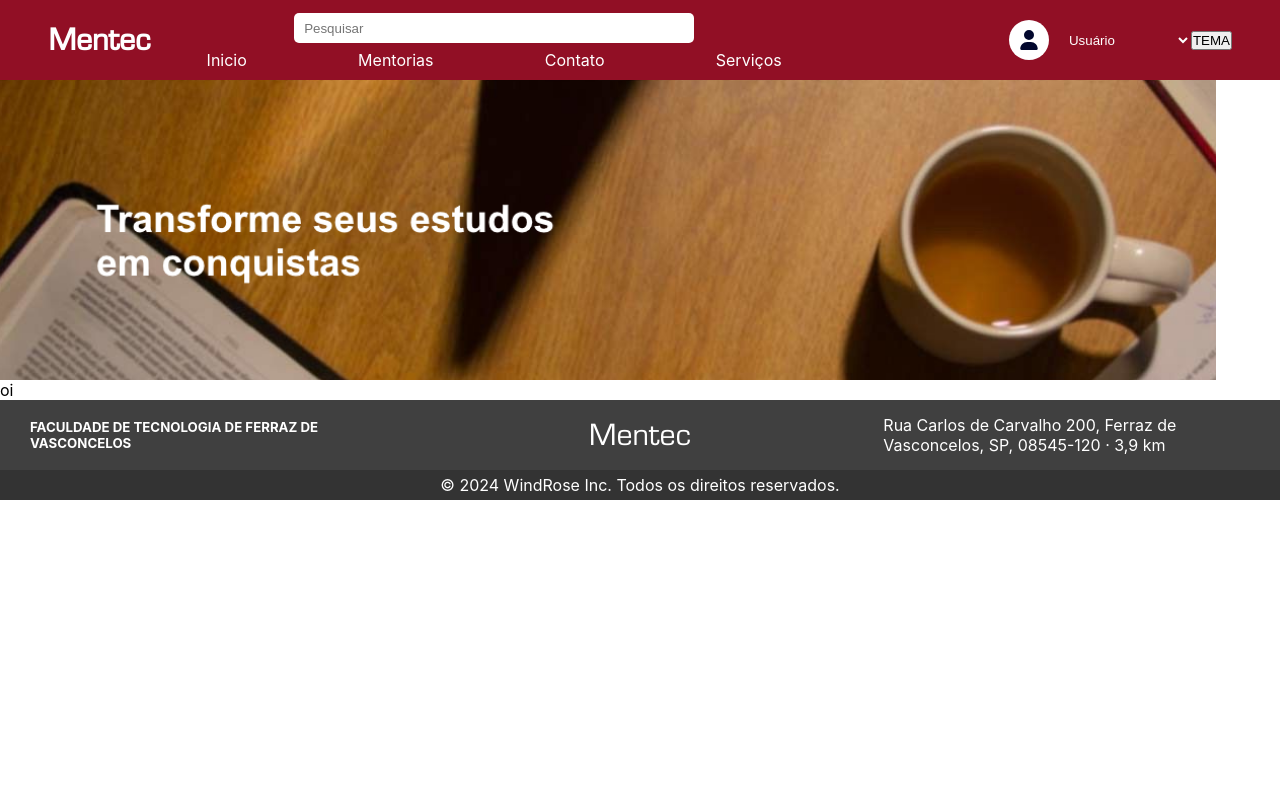
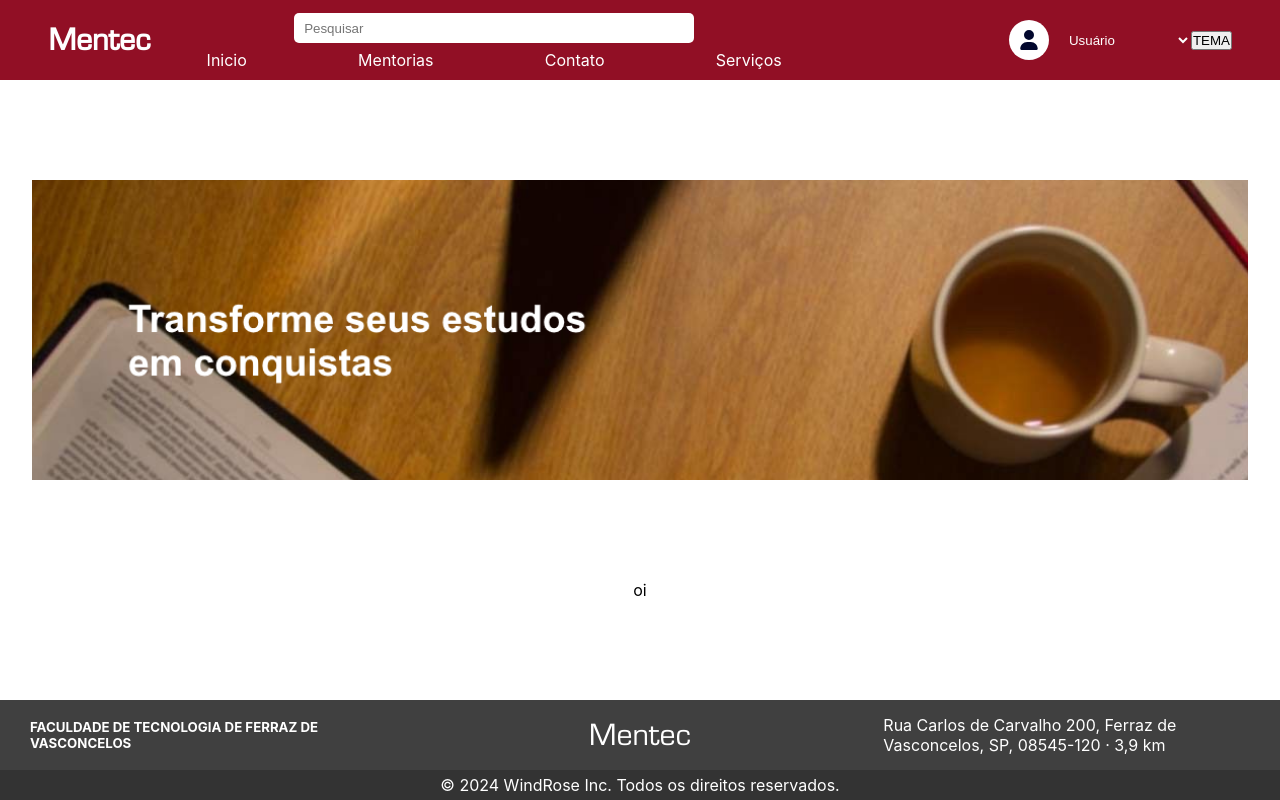
Before and after one commit to devGusta2/Mentec, a React (Create React App) app: page /Home in a window 1280 px wide. Built offline with nearby package versions, Linux system fonts and the light colour scheme.

Commit message:
Home page

```diff
--- a/src/Pages/Home/index.js
+++ b/src/Pages/Home/index.js
@@ -1,11 +1,10 @@
 import Footer from "../../Components/Footer/Footer"
 import Header from "../../Components/Header/Header"
 import Carousel from "../../Components/Carousel/Carousel"
-import style from './Home.module.css'
-
+import style from "./Home.module.css"
 export default function Home(){
     return(
-        <div >
+        <div className={style.container}>
             <Header />
             <Carousel />
             oi
```
